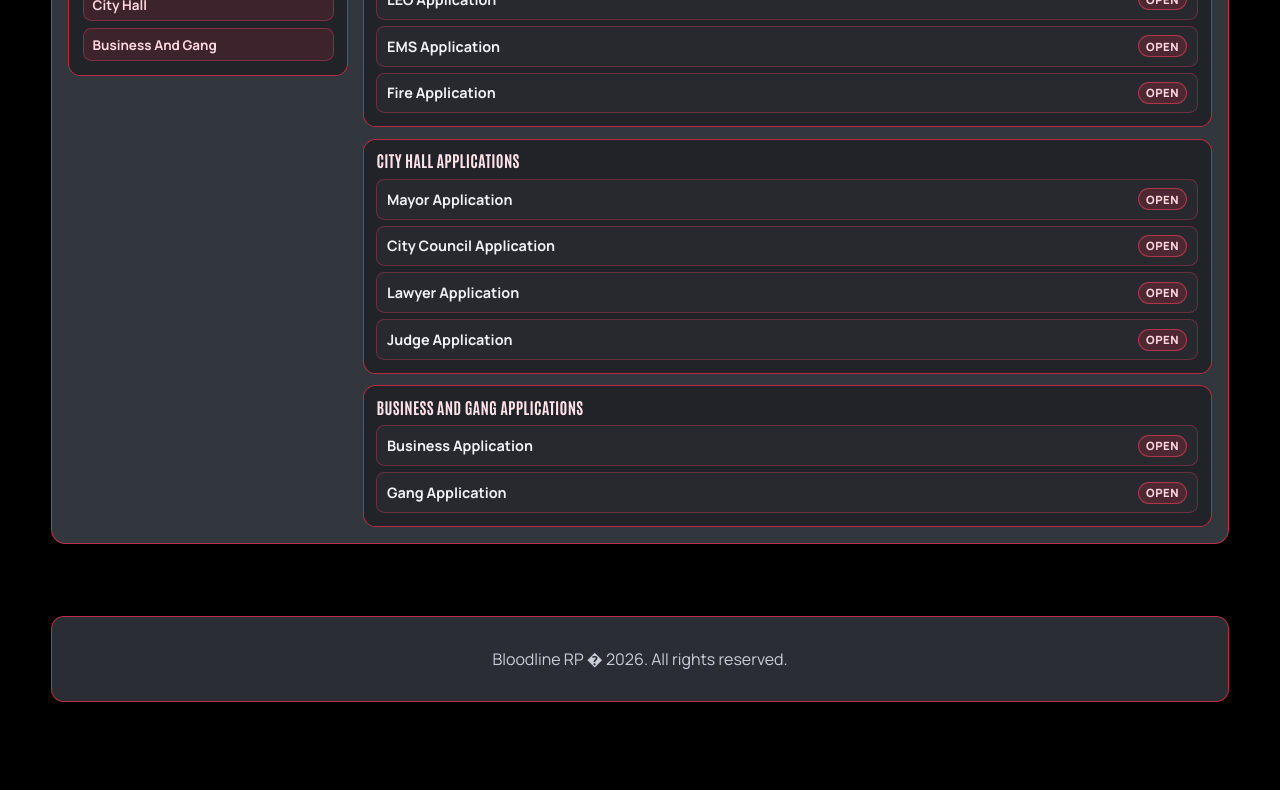
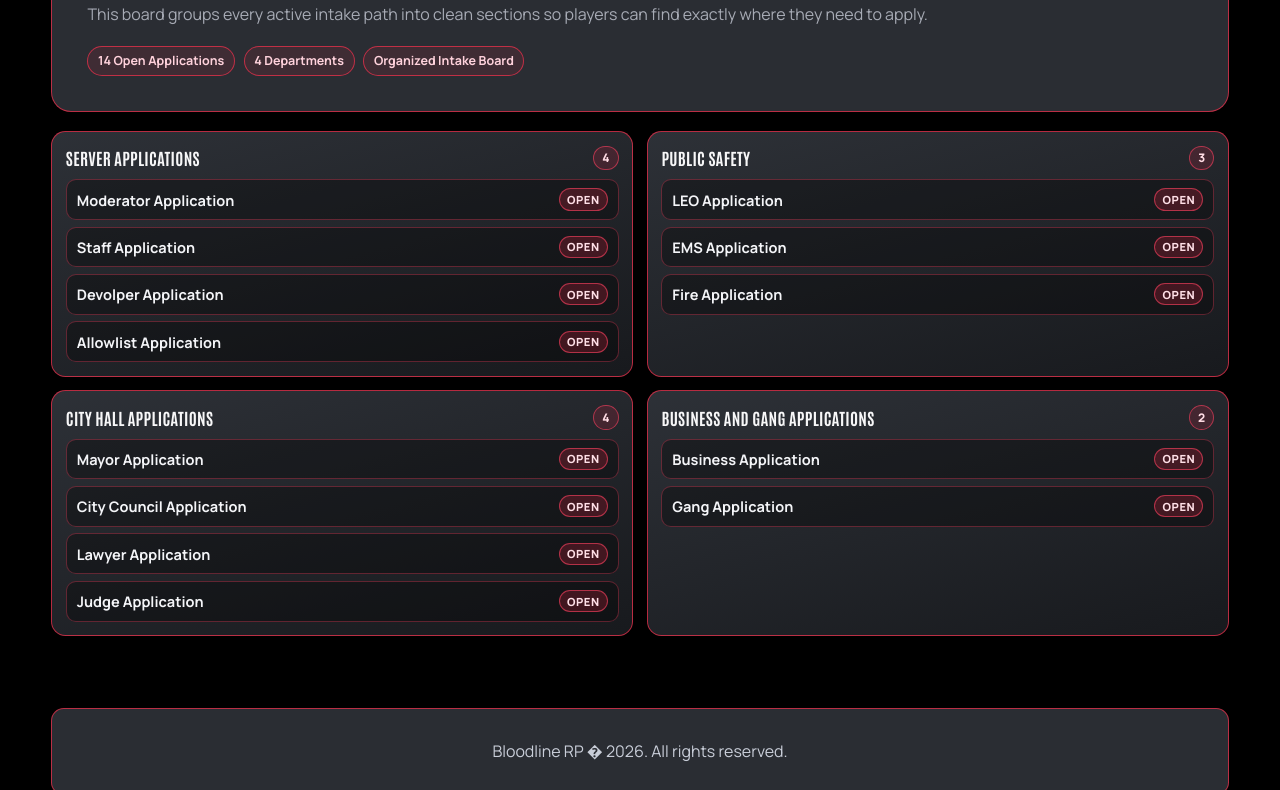
Before and after one commit to nicknubbz1/Bloodline-RP-Website, a plain HTML site: page applications.html in a window 1280 px wide. Shown: the part 428-1218 px from the top of the page. Before the commit the page ends 1159 px from the top, so only its background shows below. Drawn offline with Linux system fonts and the light colour scheme; no server answers.

Commit message:
New applications board layout variant

```diff
--- a/applications.html
+++ b/applications.html
@@ -34,61 +34,66 @@
   </header>
 
   <main>
-    <section class="panel reveal app-shell" id="apply-grid">
-      <aside class="app-nav">
-        <p class="eyebrow">Applications</p>
-        <h2>Application Directory</h2>
-        <p class="hero-copy">A streamlined list of every open intake path.</p>
-        <div class="app-meta">
-          <span>14 Open Applications</span>
-          <span>4 Categories</span>
-        </div>
-        <ul class="app-nav-list">
-          <li>Server Applications</li>
-          <li>Public Safety</li>
-          <li>City Hall</li>
-          <li>Business And Gang</li>
+    <section class="hero reveal app-alt-hero" id="apply-grid">
+      <p class="eyebrow">Application Board</p>
+      <h1>All Open Applications In One Clean View</h1>
+      <p class="hero-copy">This board groups every active intake path into clean sections so players can find exactly where they need to apply.</p>
+      <div class="app-meta">
+        <span>14 Open Applications</span>
+        <span>4 Departments</span>
+        <span>Organized Intake Board</span>
+      </div>
+    </section>
+
+    <section class="app-alt-grid reveal stagger">
+      <article class="app-alt-card">
+        <header class="app-alt-head">
+          <h2>Server Applications</h2>
+          <span class="app-alt-count">4</span>
+        </header>
+        <ul class="app-alt-list">
+          <li><span>Moderator Application</span><span class="app-alt-state">Open</span></li>
+          <li><span>Staff Application</span><span class="app-alt-state">Open</span></li>
+          <li><span>Devolper Application</span><span class="app-alt-state">Open</span></li>
+          <li><span>Allowlist Application</span><span class="app-alt-state">Open</span></li>
         </ul>
-      </aside>
+      </article>
 
-      <div class="app-stage">
-        <section class="app-block">
-          <h3>Server Applications</h3>
-          <div class="app-rows">
-            <div class="app-row"><span>Moderator Application</span><span class="app-status">Open</span></div>
-            <div class="app-row"><span>Staff Application</span><span class="app-status">Open</span></div>
-            <div class="app-row"><span>Devolper Application</span><span class="app-status">Open</span></div>
-            <div class="app-row"><span>Allowlist Application</span><span class="app-status">Open</span></div>
-          </div>
-        </section>
+      <article class="app-alt-card">
+        <header class="app-alt-head">
+          <h2>Public Safety</h2>
+          <span class="app-alt-count">3</span>
+        </header>
+        <ul class="app-alt-list">
+          <li><span>LEO Application</span><span class="app-alt-state">Open</span></li>
+          <li><span>EMS Application</span><span class="app-alt-state">Open</span></li>
+          <li><span>Fire Application</span><span class="app-alt-state">Open</span></li>
+        </ul>
+      </article>
 
-        <section class="app-block">
-          <h3>Public Safety</h3>
-          <div class="app-rows">
-            <div class="app-row"><span>LEO Application</span><span class="app-status">Open</span></div>
-            <div class="app-row"><span>EMS Application</span><span class="app-status">Open</span></div>
-            <div class="app-row"><span>Fire Application</span><span class="app-status">Open</span></div>
-          </div>
-        </section>
+      <article class="app-alt-card">
+        <header class="app-alt-head">
+          <h2>City Hall Applications</h2>
+          <span class="app-alt-count">4</span>
+        </header>
+        <ul class="app-alt-list">
+          <li><span>Mayor Application</span><span class="app-alt-state">Open</span></li>
+          <li><span>City Council Application</span><span class="app-alt-state">Open</span></li>
+          <li><span>Lawyer Application</span><span class="app-alt-state">Open</span></li>
+          <li><span>Judge Application</span><span class="app-alt-state">Open</span></li>
+        </ul>
+      </article>
 
-        <section class="app-block">
-          <h3>City Hall Applications</h3>
-          <div class="app-rows">
-            <div class="app-row"><span>Mayor Application</span><span class="app-status">Open</span></div>
-            <div class="app-row"><span>City Council Application</span><span class="app-status">Open</span></div>
-            <div class="app-row"><span>Lawyer Application</span><span class="app-status">Open</span></div>
-            <div class="app-row"><span>Judge Application</span><span class="app-status">Open</span></div>
-          </div>
-        </section>
-
-        <section class="app-block">
-          <h3>Business And Gang Applications</h3>
-          <div class="app-rows">
-            <div class="app-row"><span>Business Application</span><span class="app-status">Open</span></div>
-            <div class="app-row"><span>Gang Application</span><span class="app-status">Open</span></div>
-          </div>
-        </section>
-      </div>
+      <article class="app-alt-card">
+        <header class="app-alt-head">
+          <h2>Business And Gang Applications</h2>
+          <span class="app-alt-count">2</span>
+        </header>
+        <ul class="app-alt-list">
+          <li><span>Business Application</span><span class="app-alt-state">Open</span></li>
+          <li><span>Gang Application</span><span class="app-alt-state">Open</span></li>
+        </ul>
+      </article>
     </section>
   </main>
 
--- a/docs/style.css
+++ b/docs/style.css
@@ -579,6 +579,84 @@ h1 span,
   padding: 0.52rem 0.62rem;
 }
 
+.app-alt-hero {
+  display: grid;
+  gap: 0.85rem;
+}
+
+.app-alt-grid {
+  display: grid;
+  gap: 0.85rem;
+  grid-template-columns: repeat(2, minmax(0, 1fr));
+}
+
+.app-alt-card {
+  border: 1px solid var(--line);
+  border-radius: 0.9rem;
+  background: linear-gradient(165deg, rgba(50, 54, 61, 0.9), rgba(25, 27, 31, 0.95));
+  padding: 0.85rem;
+}
+
+.app-alt-head {
+  display: flex;
+  align-items: center;
+  justify-content: space-between;
+  gap: 0.6rem;
+  margin-bottom: 0.55rem;
+}
+
+.app-alt-head h2 {
+  margin: 0;
+  font-size: 1.03rem;
+}
+
+.app-alt-count {
+  border: 1px solid rgba(255, 67, 97, 0.58);
+  border-radius: 999px;
+  padding: 0.18rem 0.5rem;
+  font-size: 0.74rem;
+  font-weight: 800;
+  color: #ffdce4;
+  background: rgba(255, 39, 73, 0.15);
+}
+
+.app-alt-list {
+  margin: 0;
+  padding: 0;
+  list-style: none;
+  display: grid;
+  gap: 0.42rem;
+}
+
+.app-alt-list li {
+  border: 1px solid rgba(255, 67, 97, 0.33);
+  border-radius: 0.62rem;
+  background: rgba(0, 0, 0, 0.32);
+  padding: 0.52rem 0.62rem;
+  display: flex;
+  align-items: center;
+  justify-content: space-between;
+  gap: 0.55rem;
+}
+
+.app-alt-list li span:first-child {
+  color: #f4f5f8;
+  font-size: 0.91rem;
+  font-weight: 700;
+}
+
+.app-alt-state {
+  border: 1px solid rgba(255, 67, 97, 0.6);
+  border-radius: 999px;
+  padding: 0.16rem 0.44rem;
+  font-size: 0.7rem;
+  font-weight: 800;
+  letter-spacing: 0.05em;
+  text-transform: uppercase;
+  color: #ffe0e7;
+  background: rgba(255, 39, 73, 0.2);
+}
+
 .account-flow {
   display: grid;
   gap: 0.85rem;
@@ -754,6 +832,10 @@ button[disabled] {
     position: static;
   }
 
+  .app-alt-grid {
+    grid-template-columns: 1fr;
+  }
+
   .cards .card,
   .section-grid .card,
   .rules-grid .card,
@@ -831,6 +913,11 @@ button[disabled] {
     align-items: flex-start;
     flex-direction: column;
   }
+
+  .app-alt-list li {
+    align-items: flex-start;
+    flex-direction: column;
+  }
 }
 
 /* Hard theme lock: force a pure black page background and remove red backdrop layers. */
--- a/style.css
+++ b/style.css
@@ -579,6 +579,84 @@ h1 span,
   padding: 0.52rem 0.62rem;
 }
 
+.app-alt-hero {
+  display: grid;
+  gap: 0.85rem;
+}
+
+.app-alt-grid {
+  display: grid;
+  gap: 0.85rem;
+  grid-template-columns: repeat(2, minmax(0, 1fr));
+}
+
+.app-alt-card {
+  border: 1px solid var(--line);
+  border-radius: 0.9rem;
+  background: linear-gradient(165deg, rgba(50, 54, 61, 0.9), rgba(25, 27, 31, 0.95));
+  padding: 0.85rem;
+}
+
+.app-alt-head {
+  display: flex;
+  align-items: center;
+  justify-content: space-between;
+  gap: 0.6rem;
+  margin-bottom: 0.55rem;
+}
+
+.app-alt-head h2 {
+  margin: 0;
+  font-size: 1.03rem;
+}
+
+.app-alt-count {
+  border: 1px solid rgba(255, 67, 97, 0.58);
+  border-radius: 999px;
+  padding: 0.18rem 0.5rem;
+  font-size: 0.74rem;
+  font-weight: 800;
+  color: #ffdce4;
+  background: rgba(255, 39, 73, 0.15);
+}
+
+.app-alt-list {
+  margin: 0;
+  padding: 0;
+  list-style: none;
+  display: grid;
+  gap: 0.42rem;
+}
+
+.app-alt-list li {
+  border: 1px solid rgba(255, 67, 97, 0.33);
+  border-radius: 0.62rem;
+  background: rgba(0, 0, 0, 0.32);
+  padding: 0.52rem 0.62rem;
+  display: flex;
+  align-items: center;
+  justify-content: space-between;
+  gap: 0.55rem;
+}
+
+.app-alt-list li span:first-child {
+  color: #f4f5f8;
+  font-size: 0.91rem;
+  font-weight: 700;
+}
+
+.app-alt-state {
+  border: 1px solid rgba(255, 67, 97, 0.6);
+  border-radius: 999px;
+  padding: 0.16rem 0.44rem;
+  font-size: 0.7rem;
+  font-weight: 800;
+  letter-spacing: 0.05em;
+  text-transform: uppercase;
+  color: #ffe0e7;
+  background: rgba(255, 39, 73, 0.2);
+}
+
 .account-flow {
   display: grid;
   gap: 0.85rem;
@@ -754,6 +832,10 @@ button[disabled] {
     position: static;
   }
 
+  .app-alt-grid {
+    grid-template-columns: 1fr;
+  }
+
   .cards .card,
   .section-grid .card,
   .rules-grid .card,
@@ -831,6 +913,11 @@ button[disabled] {
     align-items: flex-start;
     flex-direction: column;
   }
+
+  .app-alt-list li {
+    align-items: flex-start;
+    flex-direction: column;
+  }
 }
 
 /* Hard theme lock: force a pure black page background and remove red backdrop layers. */
```
Also changed, not shown: docs/applications.html (+56 -51 lines).
